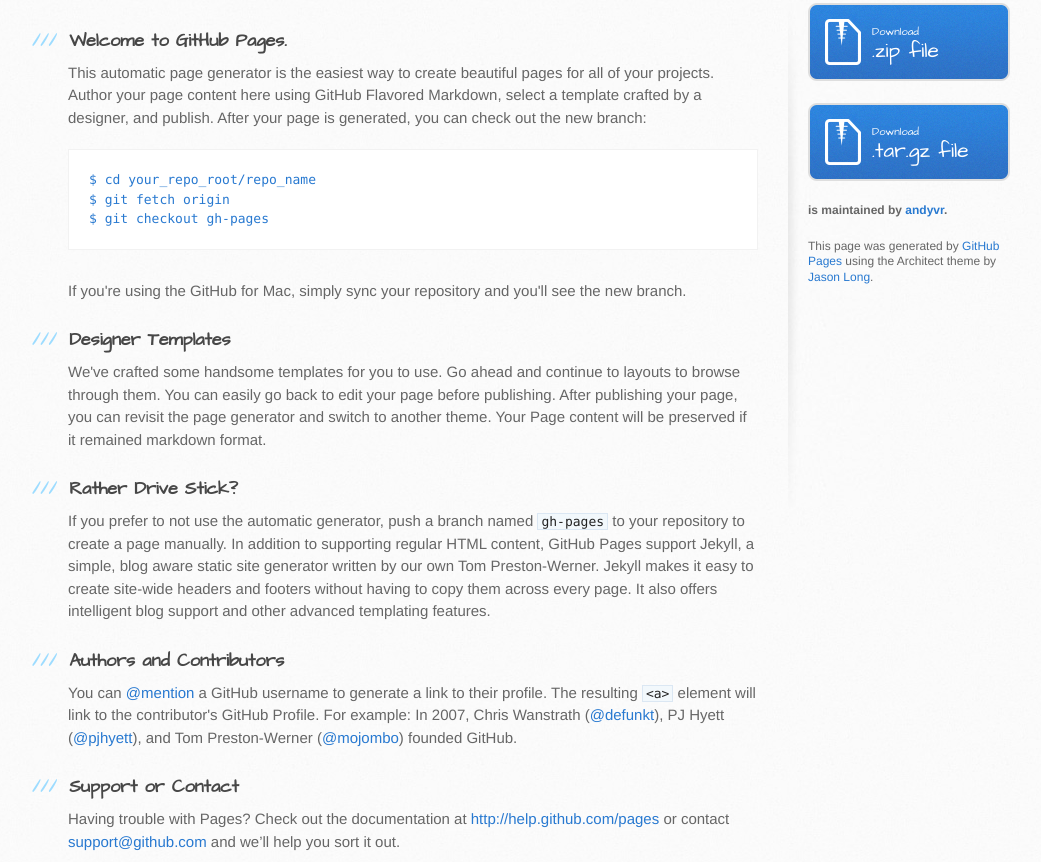
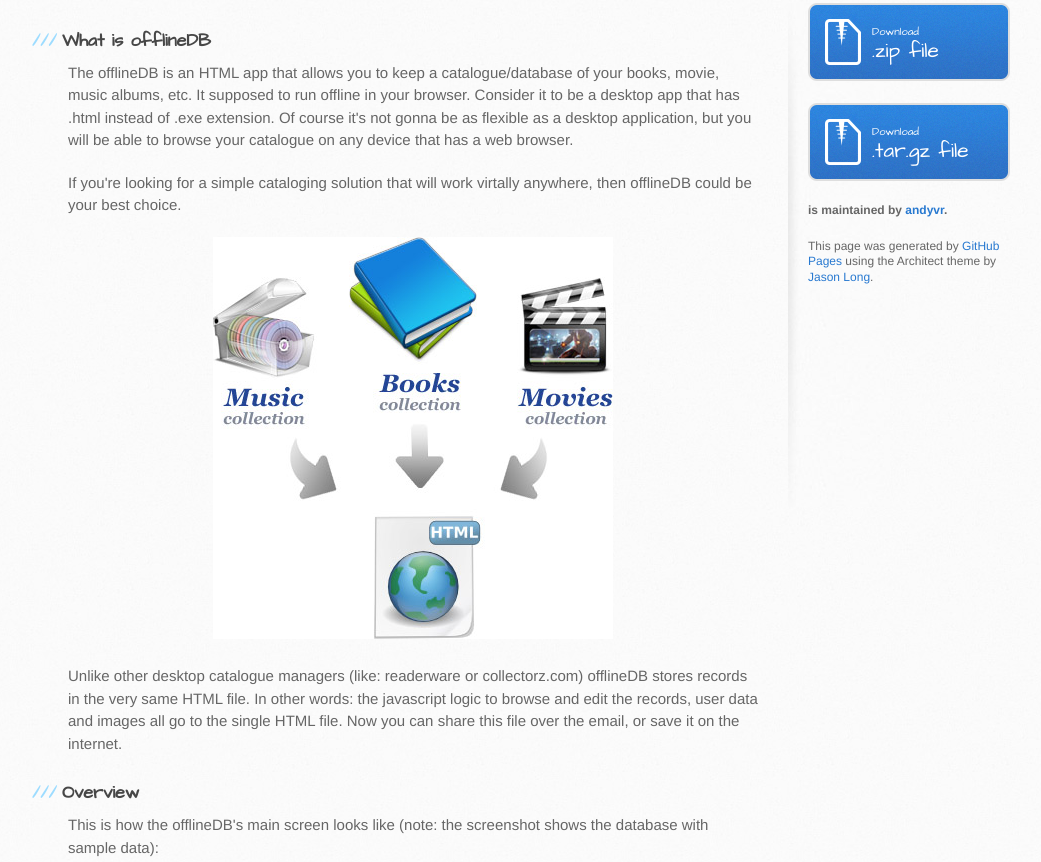
Before and after one commit to andyvr/offlineDB, a plain HTML site: page index.html in a window 1280 px wide. Shown: the part 263-1125 px from the top of the page, without its empty margins (102-1143 px from the left). Drawn offline with Linux system fonts and the light colour scheme.

Commit message:
Update gh-pages

```diff
--- a/index.html
+++ b/index.html
@@ -19,7 +19,7 @@
   <body>
     <header>
       <div class="inner">
-        <h1>Offlinedb</h1>
+        <h1>offlineDB</h1>
         <h2>Simple multi-purpose record managing system set as the single HTML file.</h2>
         <a href="https://github.com/andyvr/offlineDB" class="button"><small>View project on</small>GitHub</a>
       </div>
@@ -28,37 +28,25 @@
     <div id="content-wrapper">
       <div class="inner clearfix">
         <section id="main-content">
-          <h3>
-<a name="welcome-to-github-pages" class="anchor" href="#welcome-to-github-pages"><span class="octicon octicon-link"></span></a>Welcome to GitHub Pages.</h3>
+			<h3><a name="welcome-to-github-pages" class="anchor" href="#welcome-to-github-pages"><span class="octicon octicon-link"></span></a>What is offlineDB</h3>
 
-<p>This automatic page generator is the easiest way to create beautiful pages for all of your projects. Author your page content here using GitHub Flavored Markdown, select a template crafted by a designer, and publish. After your page is generated, you can check out the new branch:</p>
+			<p>The offlineDB is an HTML app that allows you to keep a catalogue/database of your books, movie, music albums, etc. It supposed to run offline in your browser. Consider it to be a desktop app that has .html instead of .exe extension. Of course it's not gonna be as flexible as a desktop application, but you will be able to browse your catalogue on any device that has a web browser.</p>
+            <p>If you're looking for a simple cataloging solution that will work virtally anywhere, then offlineDB could be your best choice.</p>
+            <p style="text-align:center"><img src="images/img1.jpg" width="400" height="402"></p>
+            <p>Unlike other desktop catalogue managers (like: readerware or collectorz.com) offlineDB stores records in the very same HTML file. In other words: the javascript logic to browse and edit the records, user data and images all go to the single HTML file. Now you can share this file over the email, or save it on the internet.</p>
 
-<pre><code>$ cd your_repo_root/repo_name
-$ git fetch origin
-$ git checkout gh-pages
-</code></pre>
+            <h3><a name="welcome-to-github-pages2" class="anchor" href="#welcome-to-github-pages2"><span class="octicon octicon-link"></span></a>Overview</h3>
+            <p>This is how the offlineDB's main screen looks like (note: the screenshot shows the database with sample data):</p>
+            <p style="text-align:center"><img src="images/scrn1.jpg" width="600" height="535"></p>
+            <p>The functionality is quite simple: search thru your database using searchbar in top nav panel, use categories in the sidebar to navigate thru the DB records, click on the record to it's details.</p>
+            <p style="text-align:center"><img src="images/scrn5.jpg" width="628" height="600"></p>
+            <p>To edit/update your database you have to switch to the edit mode by clicking on "edit" button next the the search bar:</p>
+            <p style="text-align:center"><img src="images/scrn4.jpg" width="218" height="40"></p>
+       	  	<p>Now the offlineDB will go into edit mode. You'll see additional controls in the page. This is how categories controls look like:</p>
+            <p style="text-align:center"><img src="images/scrn7.jpg" width="382" height="209"></p>
+            <p>The top nav will also have the edit menu drop down with options to load and save your database.</p>
+            <p style="text-align:center"><img src="images/scrn8.jpg" width="660" height=""></p>
 
-<p>If you're using the GitHub for Mac, simply sync your repository and you'll see the new branch.</p>
-
-<h3>
-<a name="designer-templates" class="anchor" href="#designer-templates"><span class="octicon octicon-link"></span></a>Designer Templates</h3>
-
-<p>We've crafted some handsome templates for you to use. Go ahead and continue to layouts to browse through them. You can easily go back to edit your page before publishing. After publishing your page, you can revisit the page generator and switch to another theme. Your Page content will be preserved if it remained markdown format.</p>
-
-<h3>
-<a name="rather-drive-stick" class="anchor" href="#rather-drive-stick"><span class="octicon octicon-link"></span></a>Rather Drive Stick?</h3>
-
-<p>If you prefer to not use the automatic generator, push a branch named <code>gh-pages</code> to your repository to create a page manually. In addition to supporting regular HTML content, GitHub Pages support Jekyll, a simple, blog aware static site generator written by our own Tom Preston-Werner. Jekyll makes it easy to create site-wide headers and footers without having to copy them across every page. It also offers intelligent blog support and other advanced templating features.</p>
-
-<h3>
-<a name="authors-and-contributors" class="anchor" href="#authors-and-contributors"><span class="octicon octicon-link"></span></a>Authors and Contributors</h3>
-
-<p>You can <a href="https://github.com/blog/821" class="user-mention">@mention</a> a GitHub username to generate a link to their profile. The resulting <code>&lt;a&gt;</code> element will link to the contributor's GitHub Profile. For example: In 2007, Chris Wanstrath (<a href="https://github.com/defunkt" class="user-mention">@defunkt</a>), PJ Hyett (<a href="https://github.com/pjhyett" class="user-mention">@pjhyett</a>), and Tom Preston-Werner (<a href="https://github.com/mojombo" class="user-mention">@mojombo</a>) founded GitHub.</p>
-
-<h3>
-<a name="support-or-contact" class="anchor" href="#support-or-contact"><span class="octicon octicon-link"></span></a>Support or Contact</h3>
-
-<p>Having trouble with Pages? Check out the documentation at <a href="http://help.github.com/pages">http://help.github.com/pages</a> or contact <a href="mailto:support@github.com">support@github.com</a> and we’ll help you sort it out.</p>
         </section>
 
         <aside id="sidebar">
```
Also changed, not shown: images/img1.jpg (added), images/scrn1.jpg (added), images/scrn2.jpg (added), images/scrn3.jpg (added), images/scrn4.jpg (added), images/scrn5.jpg (added), images/scrn6.jpg (added), images/scrn7.jpg (added), images/scrn8.jpg (added).
